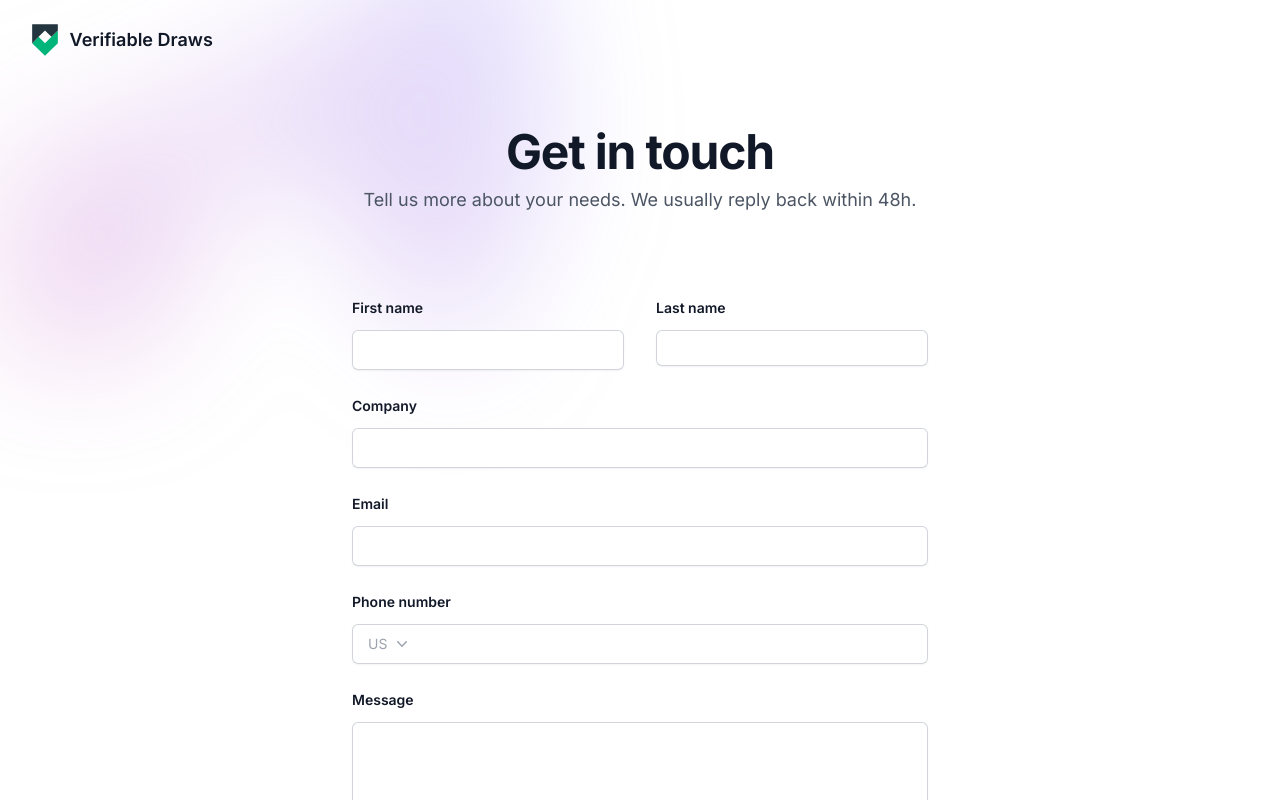
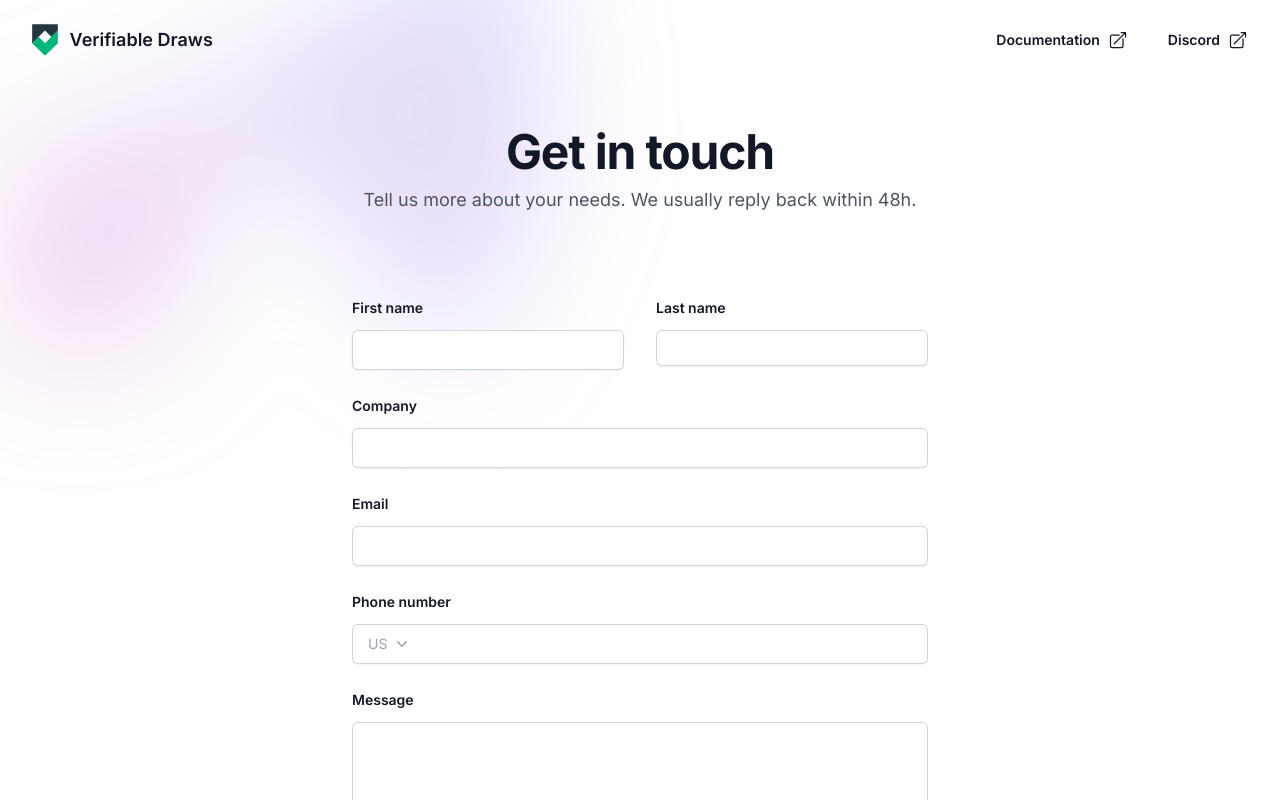
Before and after one commit to lancelot-c/verifiable-draws, a Next.js app: page /contact in a window 1280 px wide. Shown: the top 800 px of the page. Built offline with nearby package versions, Linux system fonts and the light colour scheme.

Commit message:
remove AccountCenter & add Documentation link in menu

```diff
--- a/src/app/(main)/launch-draw/PaymentStep.tsx
+++ b/src/app/(main)/launch-draw/PaymentStep.tsx
@@ -90,14 +90,14 @@ const web3Onboard = init({
     appMetadata,
     accountCenter: {
         desktop: {
-            enabled: true,
-            position: 'topRight',
-            minimal: false
+            enabled: false,
+            // position: 'topRight',
+            // minimal: false
         },
         mobile: {
-            enabled: true,
-            position: 'bottomLeft',
-            minimal: true
+            enabled: false,
+            // position: 'bottomLeft',
+            // minimal: true
         }
     }
 })
@@ -116,14 +116,14 @@ export default function PaymentStep(
     const [signature, setSignature] = useState<string>("");
 
 
-    // function shorten(account: string) {
+    function shorten(account: string) {
 
-    //     if (account.length > 20) {
-    //         return account.substring(0, 6) + '...' + account.substring(account.length-4, account.length);
-    //     }
+        if (account.length > 20) {
+            return account.substring(0, 6) + '...' + account.substring(account.length-4, account.length);
+        }
 
-    //     return account;
-    // }
+        return account;
+    }
 
     async function signTransaction() {
 
@@ -293,7 +293,6 @@ export default function PaymentStep(
                 {
                     (wallet?.provider && account) ? (
 
-
                         (!signature) ? (
                             <button
                                 onClick={() => { signTransaction() }}
@@ -309,8 +308,6 @@ export default function PaymentStep(
                                 Confirm deploy
                             </button>
                         )
-
-
                     ) : (
                         <button
                             onClick={() => { connect() }}
@@ -322,6 +319,17 @@ export default function PaymentStep(
                     )
                 }
 
+
+                {
+                    (wallet?.provider && account) ? (
+                        <button
+                            type="button"
+                            onClick={() => { disconnect({ label: wallet.label }) }}
+                            className="px-3 py-2 text-sm font-medium text-gray-700"
+                        >
+                            Disconnect { shorten(account.ens?.name ? account.ens.name : account.address) }
+                        </button>
+                    ) : (
                         <button
                             type="button"
                             onClick={() => { deploy(false) }}
@@ -329,6 +337,10 @@ export default function PaymentStep(
                         >
                             Deploy on testnet for free instead <span aria-hidden="true">→</span>
                         </button>
+                    )
+                }
+
+
             </div>
 
         </div>
--- a/src/app/(main)/layout.tsx
+++ b/src/app/(main)/layout.tsx
@@ -11,6 +11,7 @@ const inter = Inter({ subsets: ['latin'] })
 
 import {
     Bars3Icon,
+    ArrowTopRightOnSquareIcon
 } from '@heroicons/react/24/solid'
 
 export const metadata = {
@@ -116,7 +117,7 @@ export default function RootLayout({ children }: { children: React.ReactNode })
       <div className="bg-white">
 
         {/* Header */}
-<header className="absolute inset-x-0 top-0 z-50 w-1/2"> {/* TODO: w-1/2 enables the user to click on the AccountCenter in /launch-draw, fix with a proper solution */}
+<header className="absolute inset-x-0 top-0 z-50">
         <nav className="flex items-center justify-between p-6 lg:px-8" aria-label="Global">
         <Link href="/" className="-m-1.5 p-1.5">
                         <div className="flex lg:flex-1 items-center">
@@ -130,7 +131,24 @@ export default function RootLayout({ children }: { children: React.ReactNode })
                             </div>
                         </div>
                     </Link>
-          <div className="flex hidden">
+
+        <div className="flex">
+
+
+
+            <Link href="https://docs.verifiabledraws.com/" className="flex text-sm font-semibold leading-6 text-gray-900 mr-10" rel="noopener" target="_blank">
+                <span>Documentation</span>
+                <ArrowTopRightOnSquareIcon className="h-6 w-5 flex-none text-gray-900 ml-2" aria-hidden="true" />
+            </Link>
+
+            <Link href={footerNavigation.social[0].href} className="flex text-sm font-semibold leading-6 text-gray-900" rel="noopener" target="_blank">
+                <span>{footerNavigation.social[0].name}</span>
+                <ArrowTopRightOnSquareIcon className="h-6 w-5 flex-none text-gray-900 ml-2" aria-hidden="true" />
+            </Link>
+        </div>
+
+
+          {/* <div className="flex hidden">
             <button
               type="button"
               className="-m-2.5 inline-flex items-center justify-center rounded-md p-2.5 text-gray-700"
@@ -148,10 +166,10 @@ export default function RootLayout({ children }: { children: React.ReactNode })
             ))}
           </div>
           <div className="hidden lg:flex lg:flex-1 lg:justify-end">
-                        {/* <a href="#join-community" className="text-sm font-semibold leading-6 text-gray-900">
+                        <a href="#join-community" className="text-sm font-semibold leading-6 text-gray-900">
                             Log in <span aria-hidden="true">&rarr;</span>
-                        </a> */}
-                    </div>
+                        </a>
+                    </div> */}
         </nav>
         {/* <Dialog as="div" className="lg:hidden" open={mobileMenuOpen} onClose={setMobileMenuOpen}>
           <div className="fixed inset-0 z-50" />
```
Lines whose indentation alone changed are shown as unchanged.
